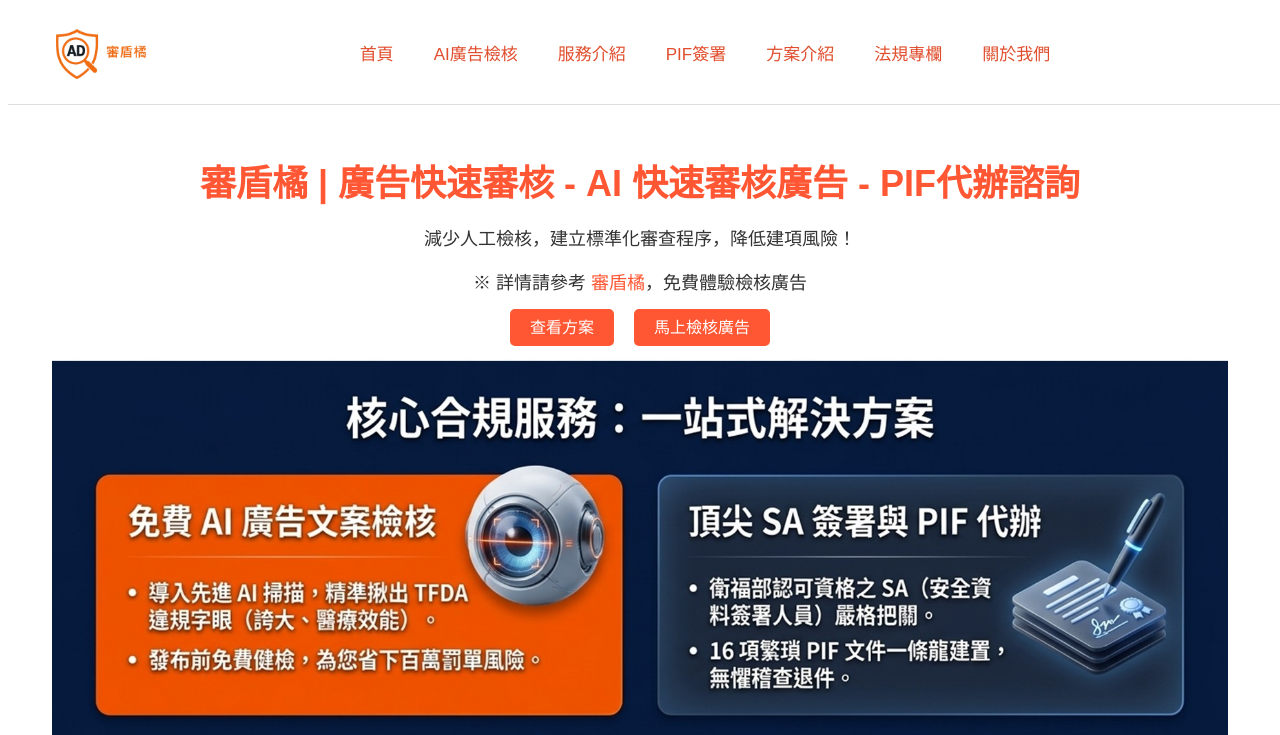
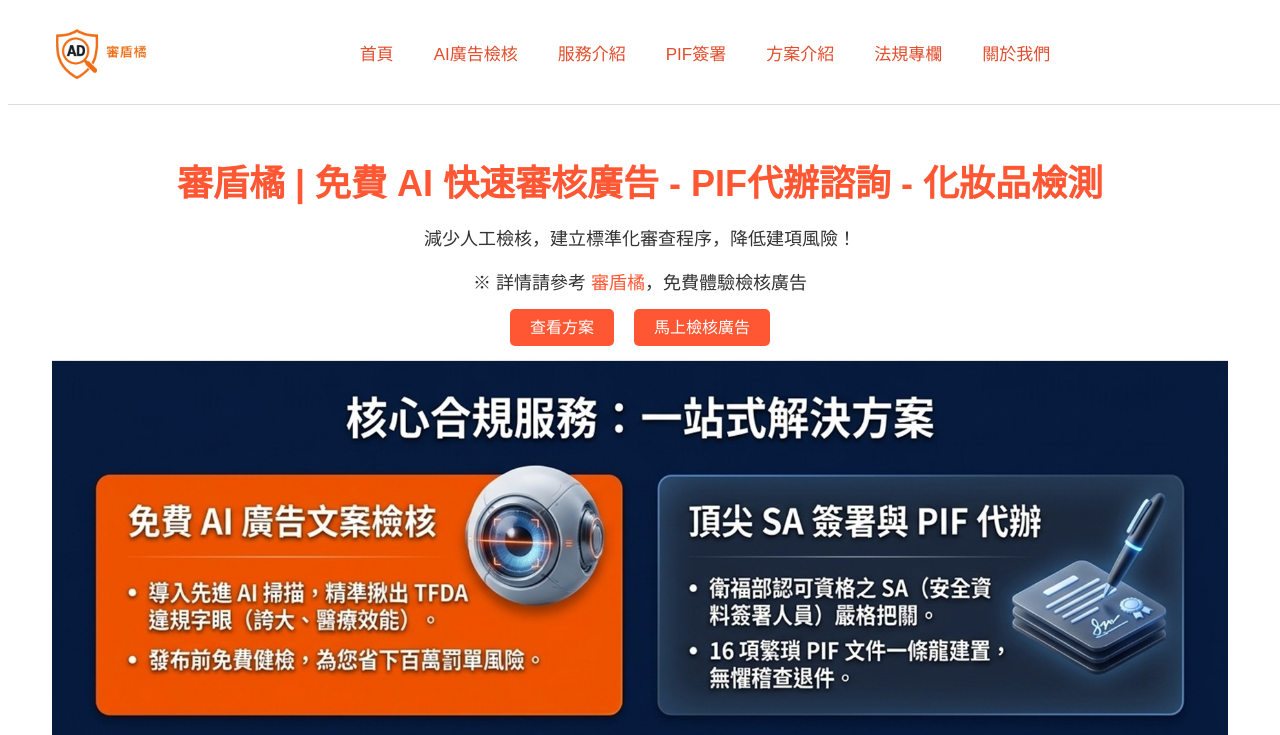
Before and after one commit to purplemilycosmetic/100check, a Vue app: page / in a window 1280 px wide. Shown: the top 735 px of the page. Built offline with nearby package versions, Linux system fonts and the light colour scheme.

Commit message:
文案調整

```diff
--- a/src/views/HomeView.vue
+++ b/src/views/HomeView.vue
@@ -2,7 +2,7 @@
   <section class="hero-section">
     <!-- 區塊1 -->
     <div class="hero-section-content">
-      <h1>審盾橘 | 廣告快速審核 - AI 快速審核廣告 - PIF代辦諮詢</h1>
+      <h1>審盾橘 | 免費 AI 快速審核廣告 - PIF代辦諮詢 - 化妝品檢測 </h1>
       <p>減少人工檢核，建立標準化審查程序，降低建項風險！</p>
       <p class="subtext">※ 詳情請參考 <a href="#">審盾橘</a>，免費體驗檢核廣告</p>
       <div class="buttons">
```
